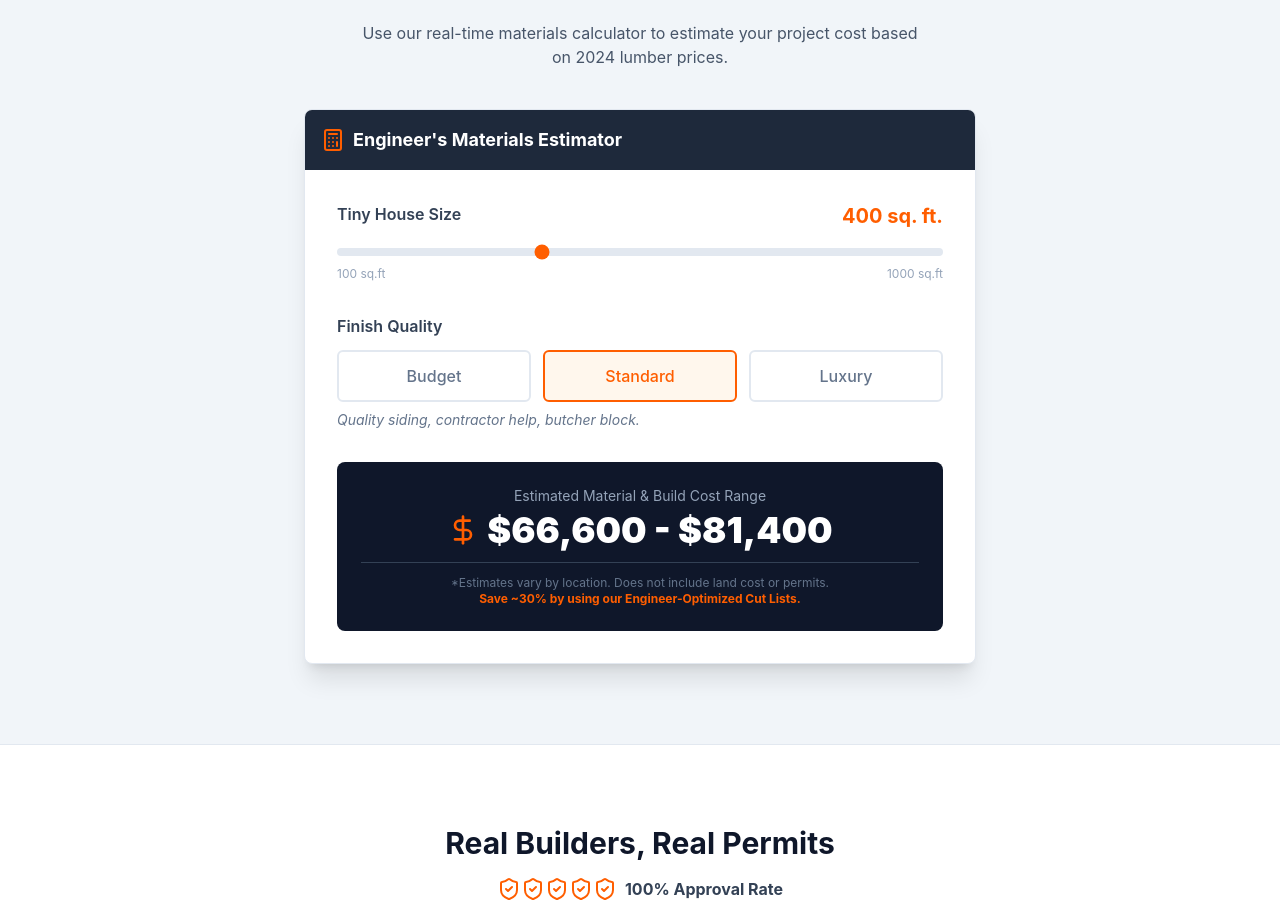
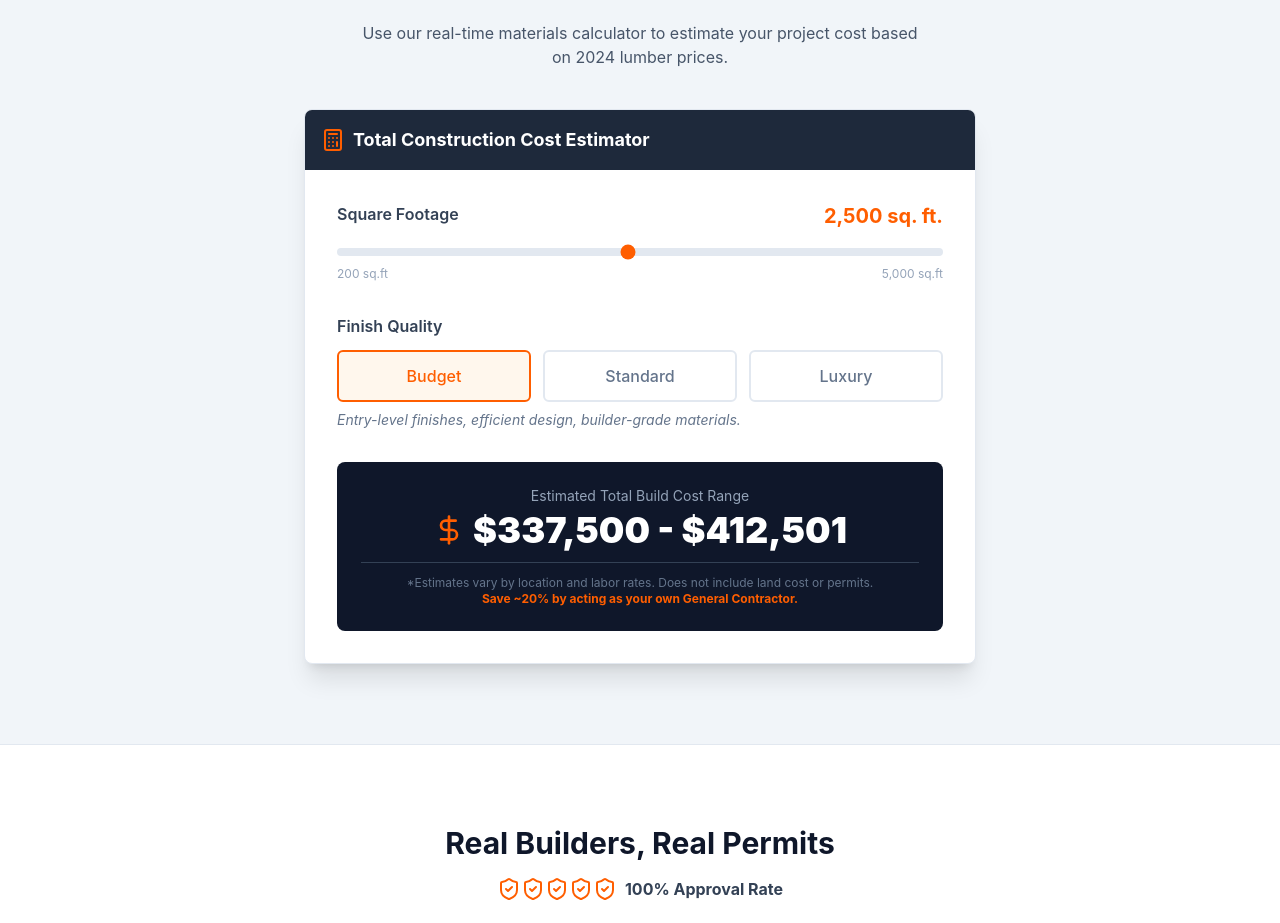
Before and after one commit to Founditmarketing/Texas-Structural-Engineers-Tripwire, a React (Vite) app: page / in a window 1280 px wide. Shown: the part 2989-3912 px from the top of the page. Built offline with nearby package versions, Linux system fonts and the light colour scheme.

Commit message:
Update Calculator: 200-5000sqft, Total Construction Cost, Default Budget

```diff
--- a/components/Calculator.tsx
+++ b/components/Calculator.tsx
@@ -3,22 +3,22 @@ import { FinishLevel } from '../types';
 import { Calculator as CalculatorIcon, DollarSign, Hammer } from 'lucide-react';
 
 export const Calculator: React.FC = () => {
-  const [sqFt, setSqFt] = useState<number>(400);
-  const [finishLevel, setFinishLevel] = useState<FinishLevel>('standard');
+  const [sqFt, setSqFt] = useState<number>(2500);
+  const [finishLevel, setFinishLevel] = useState<FinishLevel>('budget');
 
   const estimate = useMemo(() => {
     let baseCostPerSqFt = 0;
 
-    // 2025 Estimated construction costs for DIY/Contractor mix
+    // 2025 Estimated Total Construction Costs (National Average)
     switch (finishLevel) {
       case 'budget':
-        baseCostPerSqFt = 125;
+        baseCostPerSqFt = 150; // Entry-level finishes, efficient design
         break;
       case 'standard':
-        baseCostPerSqFt = 185;
+        baseCostPerSqFt = 225; // Mid-range custom home
         break;
       case 'luxury':
-        baseCostPerSqFt = 275;
+        baseCostPerSqFt = 350; // High-end finishes, complex rooflines
         break;
     }
 
@@ -42,28 +42,28 @@ export const Calculator: React.FC = () => {
     <div className="bg-white rounded-lg shadow-xl border border-slate-200 overflow-hidden max-w-2xl mx-auto">
       <div className="bg-industrial-gray p-4 text-white flex items-center gap-2">
         <CalculatorIcon className="w-6 h-6 text-safety-orange" />
-        <h3 className="font-bold text-lg">Engineer's Materials Estimator</h3>
+        <h3 className="font-bold text-lg">Total Construction Cost Estimator</h3>
       </div>
 
       <div className="p-6 md:p-8 space-y-8">
         {/* Slider Input */}
         <div>
           <div className="flex justify-between mb-2">
-            <label className="font-semibold text-slate-700">Tiny House Size</label>
-            <span className="font-bold text-safety-orange text-xl">{sqFt} sq. ft.</span>
+            <label className="font-semibold text-slate-700">Square Footage</label>
+            <span className="font-bold text-safety-orange text-xl">{sqFt.toLocaleString()} sq. ft.</span>
           </div>
           <input
             type="range"
-            min="100"
-            max="1000"
-            step="50"
+            min="200"
+            max="5000"
+            step="100"
             value={sqFt}
             onChange={(e) => setSqFt(parseInt(e.target.value))}
             className="w-full h-2 bg-slate-200 rounded-lg appearance-none cursor-pointer accent-safety-orange"
           />
           <div className="flex justify-between text-xs text-slate-400 mt-1">
-            <span>100 sq.ft</span>
-            <span>1000 sq.ft</span>
+            <span>200 sq.ft</span>
+            <span>5,000 sq.ft</span>
           </div>
         </div>
 
@@ -88,23 +88,23 @@ export const Calculator: React.FC = () => {
             ))}
           </div>
           <p className="text-sm text-slate-500 mt-2 italic">
-            {finishLevel === 'budget' && "Basic materials, DIY labor, laminate counters."}
-            {finishLevel === 'standard' && "Quality siding, contractor help, butcher block."}
-            {finishLevel === 'luxury' && "High-end finishes, full contractor, quartz/stone."}
+            {finishLevel === 'budget' && "Entry-level finishes, efficient design, builder-grade materials."}
+            {finishLevel === 'standard' && "Mid-range custom home, quality siding, upgraded kitchen."}
+            {finishLevel === 'luxury' && "High-end finishes, complex rooflines, premium materials."}
           </p>
         </div>
 
         {/* Output */}
         <div className="bg-slate-900 rounded-lg p-6 text-center">
-          <p className="text-slate-400 text-sm mb-1">Estimated Material & Build Cost Range</p>
+          <p className="text-slate-400 text-sm mb-1">Estimated Total Build Cost Range</p>
           <div className="text-3xl md:text-4xl font-black text-white flex items-center justify-center gap-2">
             <DollarSign className="w-6 h-6 md:w-8 md:h-8 text-safety-orange" />
             {formatCurrency(estimate.min)} - {formatCurrency(estimate.max)}
           </div>
           <p className="text-xs text-slate-500 mt-3 border-t border-slate-700 pt-3">
-            *Estimates vary by location. Does not include land cost or permits.
-            <br/>
-            <span className="text-safety-orange font-bold">Save ~30% by using our Engineer-Optimized Cut Lists.</span>
+            *Estimates vary by location and labor rates. Does not include land cost or permits.
+            <br />
+            <span className="text-safety-orange font-bold">Save ~20% by acting as your own General Contractor.</span>
           </p>
         </div>
       </div>
```
